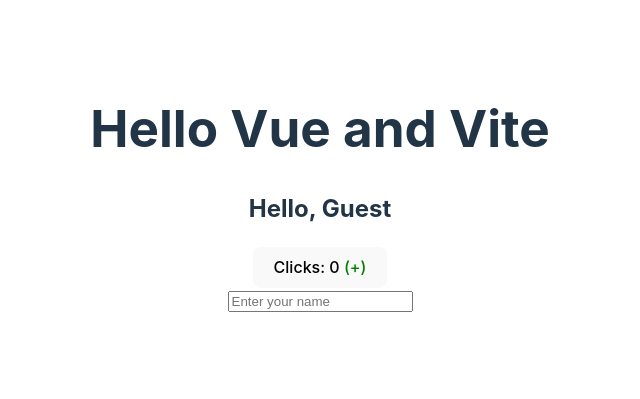
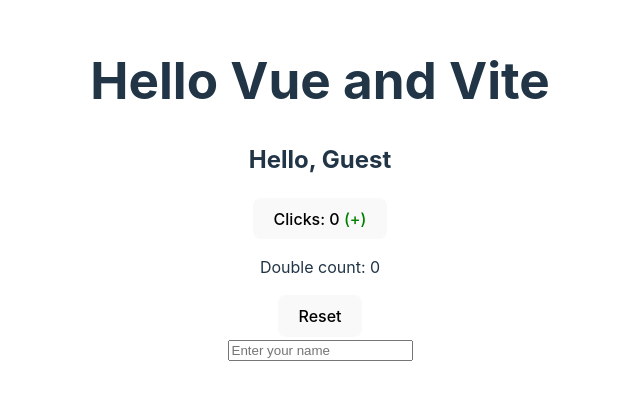
Before and after one commit to ErdniSamkhaev/trainVue, a Vue app in the folder task1/VueVite/: page / in a window 1280 px wide. Shown: the part 211-610 px from the top of the page, without its empty margins (320-960 px from the left). Built offline with nearby package versions, Linux system fonts and the light colour scheme.

Commit message:
добавление гетера в стор

```diff
--- a/task1/VueVite/src/App.vue
+++ b/task1/VueVite/src/App.vue
@@ -8,6 +8,12 @@
       <span style="color: green">(+)</span>
     </template>
   </ButtonCounter>
+
+  <!-- Отображаем удвоение значение счетчика -->
+  <p>Double count: {{ counterStore.doubleCount }}</p>
+
+  <!-- Кнопка для сброса счетчика -->
+  <button @click="resetCounter">Reset</button>
 
   <form action="#">
     <input
@@ -26,14 +32,23 @@
 import { ref } from "vue";
 import Greeting from "./components/Greeting.vue";
 import ButtonCounter from "./components/ButtonCounter.vue";
+import { useCounterStore } from "./stores/counter";
 
 // Реактивные переменные
 const userName = ref("");
+
+// Получаем ссылку на хранилище
+const counterStore = useCounterStore();
 
 // Функция обработчик для события increment
 function handleIncrement(newCount) {
   console.log("New count:", newCount);
 }
+
+// Функция для сброса счетчика через действие reset в хранилище
+function resetCounter() {
+  counterStore.reset();
+}
 </script>
 
 <style scoped></style>
--- a/task1/VueVite/src/stores/counter.js
+++ b/task1/VueVite/src/stores/counter.js
@@ -4,9 +4,15 @@ export const useCounterStore = defineStore("counter", {
   state: () => ({
     count: 0,
   }),
+  getters: {
+    doubleCount: (state) => state.count * 2,
+  },
   actions: {
     increment() {
       this.count++;
     },
+    reset() {
+      this.count = 0;
+    },
   },
 });
```
